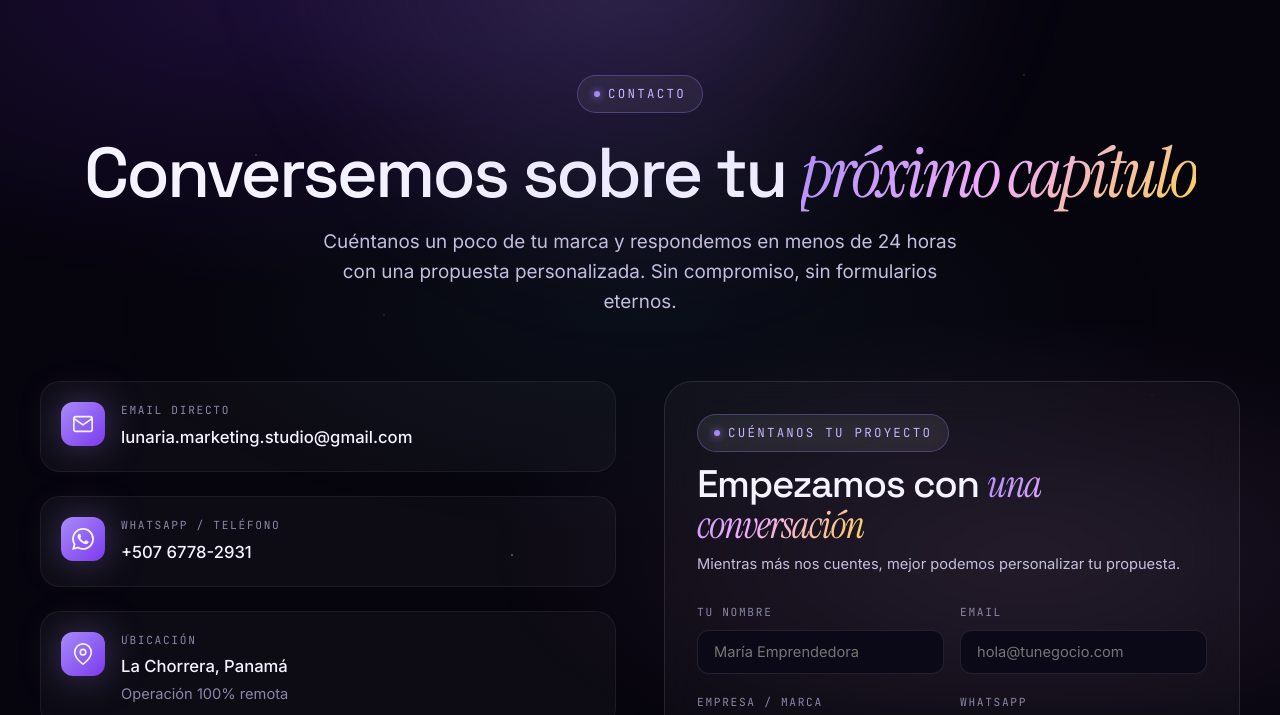
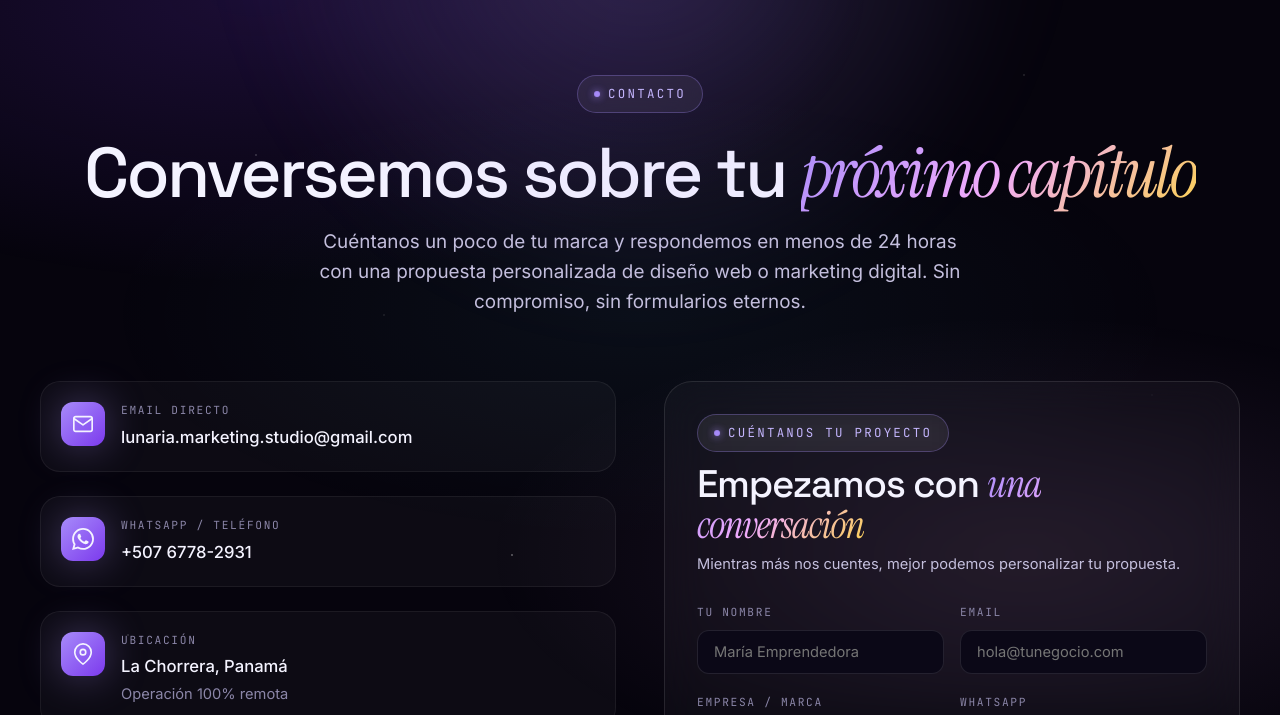
Before and after one commit to estefaniii/lunaria-studio, a website: page contacto.html in a window 1280 px wide. Shown: the part 85-800 px from the top of the page. Drawn offline with Linux system fonts and the light colour scheme.

Commit message:
Update contact description to include web design services

```diff
--- a/contacto.html
+++ b/contacto.html
@@ -86,7 +86,7 @@
       <div class="container">
         <span class="section-eyebrow">Contacto</span>
         <h1>Conversemos sobre tu <span class="italic-serif text-gradient">próximo capítulo</span></h1>
-        <p>Cuéntanos un poco de tu marca y respondemos en menos de 24 horas con una propuesta personalizada. Sin compromiso, sin formularios eternos.</p>
+        <p>Cuéntanos un poco de tu marca y respondemos en menos de 24 horas con una propuesta personalizada de diseño web o marketing digital. Sin compromiso, sin formularios eternos.</p>
       </div>
     </section>
 
```
